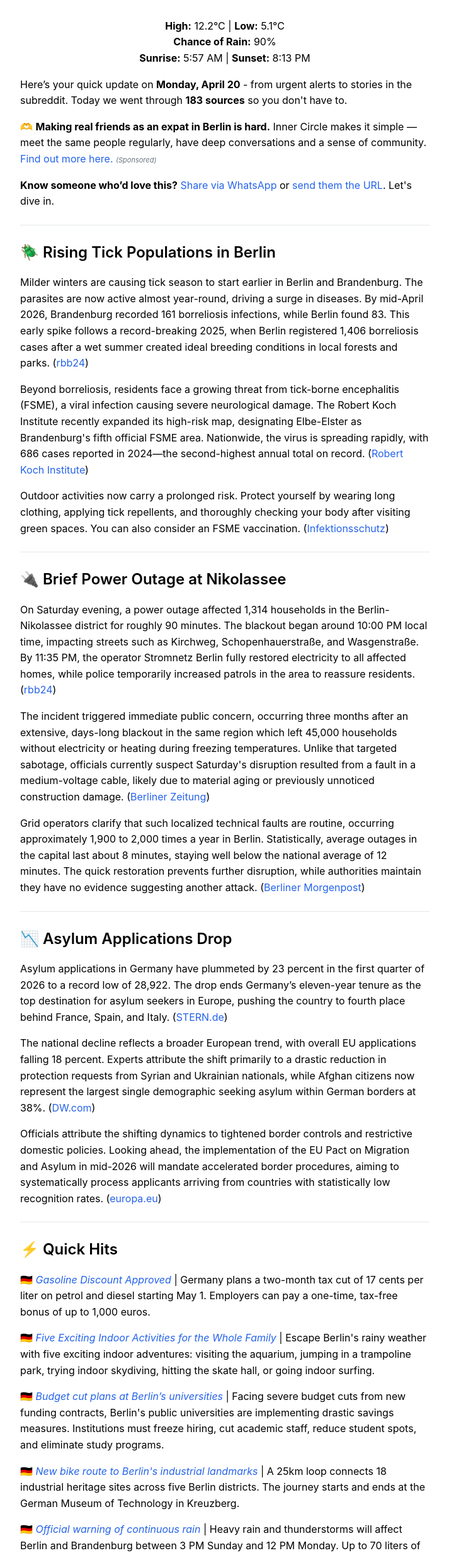
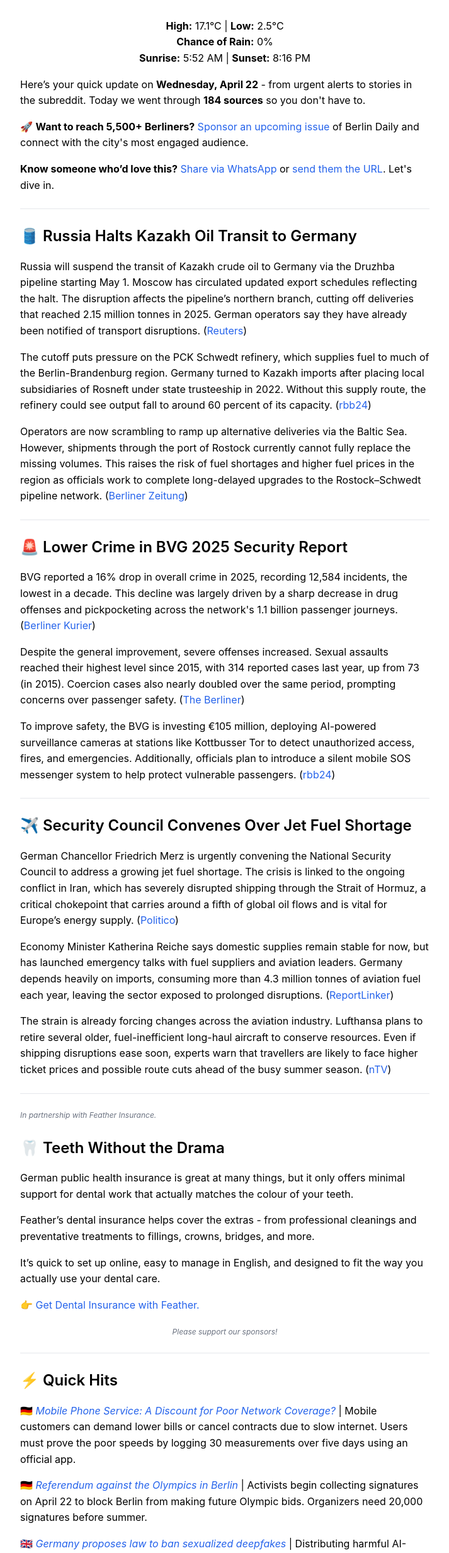
Before and after one commit to plamenpasliev/berlindaily-newsletter-archive, a website: page archive/latest.html in a window 1280 px wide. Shown: the part 234-2700 px from the top of the page at 63% size, without its empty margins (283-996 px from the left). Drawn offline with Linux system fonts and the light colour scheme.

Commit message:
Update Today's Newsletter

```diff
--- a/archive/latest.html
+++ b/archive/latest.html
@@ -4,10 +4,10 @@
 <head>
     <meta charset="UTF-8">
     <meta name="viewport" content="width=device-width, initial-scale=1.0">
-    <title>🪲 Tick on the rise, Power cuts, Asylum applications - Berlin News Daily</title>
+    <title>🛢️ Oil cutoff, Lower crime, Jet fuel - Berlin News Daily</title>
     <meta name="description" content="Stay informed with curated Berlin news and events in English — perfect for expats and newcomers. We go through 100+ articles, posts and events each day so you don't have to.">
     <meta name="author" content="Plamen Pasliev" />
-    <meta name="publish-date" content="2026-04-20">
+    <meta name="publish-date" content="2026-04-22">
     <link rel="canonical" href="https://berlindaily.org/" />
 
     <!-- Cache control for static assets -->
@@ -17,20 +17,20 @@
     <link rel="preload" as="image" href="/assets/berlin-news-daily-logo.webp" fetchpriority="high" />
     <link rel="stylesheet" href="style.css">
 
-    <meta property="og:title" content="🪲 Tick on the rise, Power cuts, Asylum applications - Berlin News Daily" />
+    <meta property="og:title" content="🛢️ Oil cutoff, Lower crime, Jet fuel - Berlin News Daily" />
     <meta property="og:description" content="Stay informed with curated Berlin news and events in English — perfect for expats and newcomers. We go through 100+ articles, posts and events each day so you don't have to." />
     <meta property="og:type" content="article" />
-    <meta property="og:url" content="https://newsletter.berlindaily.org/archive/20260420-tick-on-the-rise-power-cuts-asylum-applications.html" />
+    <meta property="og:url" content="https://newsletter.berlindaily.org/archive/20260422-oil-cutoff-lower-crime-jet-fuel.html" />
     <meta property="og:image" content="https://storage.googleapis.com/gpt-engineer-file-uploads/4EHtkGxfgqNmjMCrTPEpIxYaKjf2/social-images/social-1758459261289-berlindaily-logo.png">
 
 <script type="application/ld+json">
 {
   "@context": "https://schema.org",
   "@type": "NewsArticle",
-  "headline": "🪲 Tick on the rise, Power cuts, Asylum applications - Berlin News Daily",
+  "headline": "🛢️ Oil cutoff, Lower crime, Jet fuel - Berlin News Daily",
   "image": [ "https://newsletter.berlindaily.org/assets/berlin-news-daily-logo.webp"
    ],
-  "datePublished": "2026-04-20",
+  "datePublished": "2026-04-22",
   "author": {
     "@type": "Organization",
     "name": "Berlin News Daily"
@@ -63,50 +63,70 @@
   <br>
 
 <h1 id="☀️-guten-morgen-berlin">☀️ Guten Morgen, Berlin!</h1>
-<p><strong>High:</strong> 12.2°C | <strong>Low:</strong> 5.1°C<br><strong>Chance of Rain:</strong> 90%<br><strong>Sunrise:</strong> 5:57 AM | <strong>Sunset:</strong> 8:13 PM</p>
+<p><strong>High:</strong> 17.1°C | <strong>Low:</strong> 2.5°C<br><strong>Chance of Rain:</strong> 0%<br><strong>Sunrise:</strong> 5:52 AM | <strong>Sunset:</strong> 8:16 PM</p>
 </div>
 
-<p>Here’s your quick update on <strong>Monday, April 20</strong> - from urgent alerts to stories in the subreddit. Today we went through <strong>183 sources</strong> so you don&#39;t have to. </p>
-<p>🫶 <strong>Making real friends as an expat in Berlin is hard.</strong> Inner Circle makes it simple — meet the same people regularly, have deep conversations and a sense of community. <a href="http://theanalogcircle.com/memberships?utm_source=berlindaily&amp;utm_medium=affiliates&amp;utm_campaign=bdl-2026-04-20&amp;utm_section=top">Find out more here.</a> <span style="font-size: 11px; color: #6b7280; font-style: italic;">(Sponsored)</span></p>
-<p><strong>Know someone who’d love this?</strong> <a href="https://api.whatsapp.com/send?text=Hey%21%20I%E2%80%99ve%20been%20reading%20Berlin%20Daily%20lately%20and%20thought%20you%E2%80%99d%20like%20it.%20It%20helps%20me%20stay%20informed%20and%20find%20out%20cool%20things%20to%20do%20in%20Berlin.%20It%27s%20also%20free.%20Check%20it%20out%3A%20https%3A%2F%2Fberlindaily.org">Share via WhatsApp</a> or <a href="https://newsletter.berlindaily.org/archive/20260420-tick-on-the-rise-power-cuts-asylum-applications.html">send them the URL</a>. Let&#39;s dive in.</p>
+<p>Here’s your quick update on <strong>Wednesday, April 22</strong> - from urgent alerts to stories in the subreddit. Today we went through <strong>184 sources</strong> so you don&#39;t have to. </p>
+<p>🚀 <strong>Want to reach 5,500+ Berliners?</strong> <a href="https://berlindaily.org/partner">Sponsor an upcoming issue</a> of Berlin Daily and connect with the city&#39;s most engaged audience.</p>
+<p><strong>Know someone who’d love this?</strong> <a href="https://api.whatsapp.com/send?text=Hey%21%20I%E2%80%99ve%20been%20reading%20Berlin%20Daily%20lately%20and%20thought%20you%E2%80%99d%20like%20it.%20It%20helps%20me%20stay%20informed%20and%20find%20out%20cool%20things%20to%20do%20in%20Berlin.%20It%27s%20also%20free.%20Check%20it%20out%3A%20https%3A%2F%2Fberlindaily.org">Share via WhatsApp</a> or <a href="https://newsletter.berlindaily.org/archive/20260422-oil-cutoff-lower-crime-jet-fuel.html">send them the URL</a>. Let&#39;s dive in.</p>
 <hr>
-<h2 id="🪲-rising-tick-populations-in-berlin">🪲 Rising Tick Populations in Berlin</h2>
-<p class="excerpt">Milder winters are causing tick season to start earlier in Berlin and Brandenburg. The parasites are now active almost year-round, driving a surge in diseases. By mid-April 2026, Brandenburg recorded 161 borreliosis infections, while Berlin found 83. This early spike follows a record-breaking 2025, when Berlin registered 1,406 borreliosis cases after a wet summer created ideal breeding conditions in local forests and parks. (<a href="https://www.rbb24.de/panorama/beitrag/2026/04/zecken-berlin-brandenburg-saison-fsme-borreliose-menschen-tiere.html">rbb24</a>)</p>
-<p>Beyond borreliosis, residents face a growing threat from tick-borne encephalitis (FSME), a viral infection causing severe neurological damage. The Robert Koch Institute recently expanded its high-risk map, designating Elbe-Elster as Brandenburg&#39;s fifth official FSME area. Nationwide, the virus is spreading rapidly, with 686 cases reported in 2024—the second-highest annual total on record. (<a href="https://www.rki.de">Robert Koch Institute</a>)</p>
-<p>Outdoor activities now carry a prolonged risk. Protect yourself by wearing long clothing, applying tick repellents, and thoroughly checking your body after visiting green spaces. You can also consider an FSME vaccination. (<a href="https://www.infektionsschutz.de/infektionen/uebertragungswege/infektionen-ueber-zecken-und-muecken/">Infektionsschutz</a>)</p>
+<h2 id="🛢️-russia-halts-kazakh-oil-transit-to-germany">🛢️ Russia Halts Kazakh Oil Transit to Germany</h2>
+<p class="excerpt">Russia will suspend the transit of Kazakh crude oil to Germany via the Druzhba pipeline starting May 1. Moscow has circulated updated export schedules reflecting the halt. The disruption affects the pipeline’s northern branch, cutting off deliveries that reached 2.15 million tonnes in 2025. German operators say they have already been notified of transport disruptions. (<a href="https://www.reuters.com/business/energy/russia-halt-kazakhstans-oil-flows-germany-via-druzhba-sources-say-2026-04-21/">Reuters</a>)</p>
+<p>The cutoff puts pressure on the PCK Schwedt refinery, which supplies fuel to much of the Berlin-Brandenburg region. Germany turned to Kazakh imports after placing local subsidiaries of Rosneft under state trusteeship in 2022. Without this supply route, the refinery could see output fall to around 60 percent of its capacity. (<a href="https://www.rbb24.de/wirtschaft/beitrag/2026/04/pck-schwedt-oel-drohender-lieferstopp-kasachstan-rosneft-russland.html">rbb24</a>)</p>
+<p>Operators are now scrambling to ramp up alternative deliveries via the Baltic Sea. However, shipments through the port of Rostock currently cannot fully replace the missing volumes. This raises the risk of fuel shortages and higher fuel prices in the region as officials work to complete long-delayed upgrades to the Rostock–Schwedt pipeline network. (<a href="https://www.berliner-zeitung.de/article/oel-stopp-aus-kasachstan-dreht-putin-deutschland-jetzt-den-oel-hahn-zu-10031803">Berliner Zeitung</a>)</p>
 <hr>
-<h2 id="🔌-brief-power-outage-at-nikolassee">🔌 Brief Power Outage at Nikolassee</h2>
-<p class="excerpt">On Saturday evening, a power outage affected 1,314 households in the Berlin-Nikolassee district for roughly 90 minutes. The blackout began around 10:00 PM local time, impacting streets such as Kirchweg, Schopenhauerstraße, and Wasgenstraße. By 11:35 PM, the operator Stromnetz Berlin fully restored electricity to all affected homes, while police temporarily increased patrols in the area to reassure residents. (<a href="https://www.rbb24.de/panorama/beitrag/2026/04/berlin-stromausfall-nikolassee-behoben.html">rbb24</a>)</p>
-<p>The incident triggered immediate public concern, occurring three months after an extensive, days-long blackout in the same region which left 45,000 households without electricity or heating during freezing temperatures. Unlike that targeted sabotage, officials currently suspect Saturday&#39;s disruption resulted from a fault in a medium-voltage cable, likely due to material aging or previously unnoticed construction damage. (<a href="https://www.berliner-zeitung.de/news/stromausfall-in-berlin-nikolassee-ueber-1300-haushalte-betroffen-ursache-noch-unklar-li.10031257">Berliner Zeitung</a>)</p>
-<p>Grid operators clarify that such localized technical faults are routine, occurring approximately 1,900 to 2,000 times a year in Berlin. Statistically, average outages in the capital last about 8 minutes, staying well below the national average of 12 minutes. The quick restoration prevents further disruption, while authorities maintain they have no evidence suggesting another attack. (<a href="https://www.morgenpost.de/bezirke/steglitz-zehlendorf/article411752715/stromausfall-in-berlin-haushalte-in-nikolassee-wieder-am-netz.html">Berliner Morgenpost</a>)</p>
+<h2 id="🚨-lower-crime-in-bvg-2025-security-report">🚨 Lower Crime in BVG 2025 Security Report</h2>
+<p class="excerpt">BVG reported a 16% drop in overall crime in 2025, recording 12,584 incidents, the lowest in a decade. This decline was largely driven by a sharp decrease in drug offenses and pickpocketing across the network&#39;s 1.1 billion passenger journeys. (<a href="https://www.berliner-kurier.de/berlin/bvg-sicherheitsbilanz-zeigt-positive-tendenz-aber-auch-alarmierende-trends-li.10031640">Berliner Kurier</a>)</p>
+<p>Despite the general improvement, severe offenses increased. Sexual assaults reached their highest level since 2015, with 314 reported cases last year, up from 73 (in 2015). Coercion cases also nearly doubled over the same period, prompting concerns over passenger safety. (<a href="https://www.the-berliner.com/english-news-berlin/bvg-crime-stats/">The Berliner</a>)</p>
+<p>To improve safety, the BVG is investing €105 million, deploying AI-powered surveillance cameras at stations like Kottbusser Tor to detect unauthorized access, fires, and emergencies. Additionally, officials plan to introduce a silent mobile SOS messenger system to help protect vulnerable passengers. (<a href="https://www.rbb24.de/panorama/beitrag/2026/04/bvg-berlin-oepnv-ki-kameras-straftaten-sicherheit-nahverkehr.html">rbb24</a>)</p>
 <hr>
-<h2 id="📉-asylum-applications-drop">📉 Asylum Applications Drop</h2>
-<p class="excerpt">Asylum applications in Germany have plummeted by 23 percent in the first quarter of 2026 to a record low of 28,922. The drop ends Germany’s eleven-year tenure as the top destination for asylum seekers in Europe, pushing the country to fourth place behind France, Spain, and Italy. (<a href="https://www.stern.de/politik/asylantraege--deutschland-rutscht-erstmals-seit-2015-auf-rang-vier-37322930.html">STERN.de</a>)</p>
-<p>The national decline reflects a broader European trend, with overall EU applications falling 18 percent. Experts attribute the shift primarily to a drastic reduction in protection requests from Syrian and Ukrainian nationals, while Afghan citizens now represent the largest single demographic seeking asylum within German borders at 38%. (<a href="https://www.dw.com/de/asyl-antr%C3%A4ge-deutschland-europaeische-union-eu-migration-euaa-tiefstand-rekordtief-syrien-ukraine/a-76847801">DW.com</a>)</p>
-<p>Officials attribute the shifting dynamics to tightened border controls and restrictive domestic policies. Looking ahead, the implementation of the EU Pact on Migration and Asylum in mid-2026 will mandate accelerated border procedures, aiming to systematically process applicants arriving from countries with statistically low recognition rates. (<a href="https://www.euaa.europa.eu/latest-asylum-trends-monthly-overview/recognition-rates">europa.eu</a>)</p>
+<h2 id="✈️-security-council-convenes-over-jet-fuel-shortage">✈️ Security Council Convenes Over Jet Fuel Shortage</h2>
+<p class="excerpt">German Chancellor Friedrich Merz is urgently convening the National Security Council to address a growing jet fuel shortage. The crisis is linked to the ongoing conflict in Iran, which has severely disrupted shipping through the Strait of Hormuz, a critical chokepoint that carries around a fifth of global oil flows and is vital for Europe’s energy supply. (<a href="https://www.politico.eu/article/friedrich-merz-germany-security-council-jet-fuel-shortage/">Politico</a>)</p>
+<p>Economy Minister Katherina Reiche says domestic supplies remain stable for now, but has launched emergency talks with fuel suppliers and aviation leaders. Germany depends heavily on imports, consuming more than 4.3 million tonnes of aviation fuel each year, leaving the sector exposed to prolonged disruptions. (<a href="https://www.reportlinker.com/">ReportLinker</a>)</p>
+<p>The strain is already forcing changes across the aviation industry. Lufthansa plans to retire several older, fuel-inefficient long-haul aircraft to conserve resources. Even if shipping disruptions ease soon, experts warn that travellers are likely to face higher ticket prices and possible route cuts ahead of the busy summer season. (<a href="https://www.n-tv.de/wirtschaft/Auch-Deutschland-droht-ein-Kerosinmangel-id30734929.html">nTV</a>)</p>
+<hr>
+<p style="font-size: 12px; color: #6b7280; font-style: italic;">
+  In partnership with Feather Insurance.
+</p>
+
+<h2 id="🦷-teeth-without-the-drama">🦷 Teeth Without the Drama</h2>
+<p>German public health insurance is great at many things, but it only offers minimal support for dental work that actually matches the colour of your teeth.</p>
+<p>Feather’s dental insurance helps cover the extras - from professional cleanings and preventative treatments to fillings, crowns, bridges, and more.</p>
+<p>It’s quick to set up online, easy to manage in English, and designed to fit the way you actually use your dental care.</p>
+<p>👉 <a href="https://feather-insurance.com/dental-insurance?utm_source=berlindaily&amp;utm_medium=newsletter&amp;utm_campaign=dental-0426">Get Dental Insurance with Feather.</a></p>
+<p style="font-size: 12px; color: #6b7280; margin-top: 20px; text-align: center; font-style: italic;">
+  Please support our sponsors!
+</p>
+
 <hr>
 <h2 id="⚡-quick-hits">⚡ Quick Hits</h2>
-<p>🇩🇪 <a href="https://www.merkur.de/wirtschaft/tanken-um-wie-viel-guenstiger-wird-tankrabatt-beschlossen-ab-wann-zr-94259417.html"><em>Gasoline Discount Approved</em></a> | Germany plans a two-month tax cut of 17 cents per liter on petrol and diesel starting May 1. Employers can pay a one-time, tax-free bonus of up to 1,000 euros.</p>
-<p>🇩🇪 <a href="https://berlin.t-online.de/region/berlin/id_100852676/regen-in-berlin-fuenf-indoor-aktivitaeten-gegen-langeweile.html"><em>Five Exciting Indoor Activities for the Whole Family</em></a> | Escape Berlin&#39;s rainy weather with five exciting indoor adventures: visiting the aquarium, jumping in a trampoline park, trying indoor skydiving, hitting the skate hall, or going indoor surfing.</p>
-<p>🇩🇪 <a href="https://www.tagesspiegel.de/berlin/kurzungsplane-der-berliner-hochschulen-an-diesen-stellen-wollen-hu-fu-und-co-sparen-15495590.html"><em>Budget cut plans at Berlin’s universities</em></a> | Facing severe budget cuts from new funding contracts, Berlin&#39;s public universities are implementing drastic savings measures. Institutions must freeze hiring, cut academic staff, reduce student spots, and eliminate study programs.</p>
-<p>🇩🇪 <a href="https://www.berlin.de/aktuelles/10326775-958090-neue-fahrradroute-zu-berliner-industried.html"><em>New bike route to Berlin&#39;s industrial landmarks</em></a> | A 25km loop connects 18 industrial heritage sites across five Berlin districts. The journey starts and ends at the German Museum of Technology in Kreuzberg.</p>
-<p>🇩🇪 <a href="https://www.morgenpost.de/berlin/article411756488/wetter-heute-in-berlin-amtliche-warnung-vor-dauerregen.html"><em>Official warning of continuous rain</em></a> | Heavy rain and thunderstorms will affect Berlin and Brandenburg between 3 PM Sunday and 12 PM Monday. Up to 70 liters of rainfall per square meter may flood roads. Sunny weather returns on Tuesday.</p>
+<p>🇩🇪 <a href="https://www.rbb24.de/wirtschaft/beitrag/2026/04/mobilfunk-funkloch-potsdam-neu-fahrland-handy-preisminderung-bundesnetzagentur.html"><em>Mobile Phone Service: A Discount for Poor Network Coverage?</em></a> | Mobile customers can demand lower bills or cancel contracts due to slow internet. Users must prove the poor speeds by logging 30 measurements over five days using an official app.</p>
+<p>🇩🇪 <a href="https://taz.de/Volksbegehren-gegen-Olympia/!6169423/"><em>Referendum against the Olympics in Berlin</em></a> | Activists begin collecting signatures on April 22 to block Berlin from making future Olympic bids. Organizers need 20,000 signatures before summer. </p>
+<p>🇬🇧 <a href="https://www.biometricupdate.com/202604/germany-proposes-law-to-ban-sexualized-deepfakes-after-scandal"><em>Germany proposes law to ban sexualized deepfakes</em></a> | Distributing harmful AI-generated media could result in up to 2 years in prison under planned changes to the German Criminal Code.</p>
+<p>🇩🇪 <a href="https://www.tagesschau.de/inland/regional/berlin/rbb-mehrfachkarte-fuer-berliner-sommerbaeder-im-vorverkauf-100.html"><em>Multi-visit passes for Berlin&#39;s outdoor pools available</em></a> | A 20-entry pass for Berlin summer pools costs €70 until May 1 and €80 afterwards. The swimming season begins on May 1st.</p>
+<p>🇩🇪 <a href="https://www.n-tv.de/regionales/berlin-und-brandenburg/Opferberatung-358-rassistische-und-rechte-Uebergriffe-id30738306.html"><em>358 racist and far-right attacks in Berlin &amp; Brandenburg</em></a> | Reachout recorded 358 extremist attacks across Berlin in 2025. These incidents affected 545 individuals, including 68 minors. Most cases involved racial discrimination, political violence, or anti-LGBTQ+ hostility.</p>
+<hr>
+<h2 id="📅-top-events-this-week">📅 Top Events This Week</h2>
+<p>🎟️ <strong>Good Solo</strong> — <a href="https://rausgegangen.de/en/events/amateur-chess-0/">Amateur Chess</a> | Thu, Apr 23, 19:00 | €5 | Mitte | Grab a drink and sit across a stranger at this casual chess night, designed to spark fun conversations rather than serious competition.</p>
+<p>🎟️ <strong>Wildcard</strong> — <a href="https://www.berlin.de/en/shopping/markets/design-markets/9627265-7981482-the-queer-night-market.en.html">The Queer Night Market</a> | Fri, April 24, 4–11 p.m. | €3 | Friedrichshain | Spend your evening by the Spree browsing independent art and handmade goods, with live drag performances and street food.</p>
+<p>🎟️ <strong>Club Pick</strong> — <a href="https://ra.co/events/2348436">Else Opening x Mutual Rytm</a> | Sat, 25 Apr, 14:00 – 08:00 | €25 | Treptow | Kick off the open-air season with an extended techno session, featuring a newly upgraded sound system and a new DJ booth at Else.</p>
+<p>🎟️ <strong>Partner Event</strong> — <a href="https://www.iamexpatfair.de/#/?affl=BerlinDaily">IamExpat Fair 2026</a> | Sat, May 30, 10:00 AM | Free | Neukölln | Connect with thousands of internationals, discover expat-friendly businesses, and attend expert workshops at this essential one-day fair designed to help you navigate life in Germany.</p>
+<div style="margin-top: 20px; margin-bottom: 20px; text-align:center">
+<p style="font-family: Helvetica, Arial, sans-serif; font-size: 14px; color: #555555; margin: 0; font-style: italic;">
+    Hosting a workshop or meetup?
+    <a href="https://berlindaily.org/partner" target="_blank" style="color: #0066cc; text-decoration: underline; font-weight: bold;">
+      Click here to feature your event.
+    </a>
+  </p>
+</div>
+
 <hr>
 <h2 id="💬-what-berliners-are-talking-about">💬 What Berliners Are Talking About</h2>
-<p>🗣️ <a href="https://www.reddit.com/r/berlin/comments/1spogca/dispose_a_medium_size_furniture/"><em>Dispose a medium size furniture</em></a> | Berliners suggest using BSR recycling services, local “Kieztage,” or apps to responsibly ditch the broken shoe rack.</p>
-<p>🗣️ <a href="https://www.reddit.com/r/berlinsocialclub/comments/1splyto/acoustic_windows_altbau_samariter_kiez/"><em>Acoustic windows - Altbau Samariter Kiez</em></a> | Residents debate noise in an old Berlin apartment, weighing window upgrades against legal, landlord, and heritage restrictions.</p>
-<p>🗣️ <a href="https://www.reddit.com/r/berlinsocialclub/comments/1spp1uk/poker_home_game/"><em>Poker home game</em></a> | Locals organize a friendly low-stakes poker home game and are looking for more players.</p>
+<p>🗣️ <a href="https://www.reddit.com/r/berlinsocialclub/comments/1sri17u/predeportation_picnicmental_health_support_group/"><em>Pre-Deportation Picnic/Mental Health Support Group</em></a> | Expat in Berlin starts a  mental health support group for non-EU nationals.</p>
+<p>🗣️ <a href="https://www.reddit.com/r/berlinsocialclub/comments/1sri41k/looking_for_recommendations_on_fkk_spaces_in/"><em>Looking for recommendations on FKK spaces in berlin</em></a> | Find tips on truly clothing-optional saunas, lakes, and social nude events.</p>
+<p>🗣️ <a href="https://www.reddit.com/r/berlinsocialclub/comments/1srjmyg/good_restaurants_to_work_at_in_berlin/"><em>Good restaurants to work at in Berlin!</em></a> | Cooks swap recommendations for Berlin restaurants that treat kitchen staff fairly.</p>
 <hr>
-<h2 id="📊-chart-of-the-day">📊 Chart of the Day</h2>
-<div align="center">
-  <img src="https://i.imgur.com/WpWA1q7.png" width="400" alt="Berlin Wage Gap">
-  <br>
-<small><em> While the foreigner wage gap still exists (€610/month difference), the playing field is leveling fast. </em></small>
-</div>
-
-
-<hr>
-<p>🎭 <strong>Word of the Day:</strong> Lampenfieber | <strong>Literal:</strong> Lamp fever | <strong>Meaning:</strong> Stage fright. | <strong>Example:</strong> <em>Vor ihrem Auftritt hatte die Schauspielerin starkes Lampenfieber.</em> (Before her performance, the actress had strong lamp fever.)</p>
+<p>🤸 <strong>Word of the Day:</strong> Springinsfeld | <strong>Literal:</strong> Jump in field | <strong>Meaning:</strong> A highly energetic, lively, and slightly naive young person. | <strong>Example:</strong> <em>Mein kleiner Neffe ist ein richtiger Springinsfeld, der nie stillsitzen kann.</em> (My little nephew is a real jump in field who can never sit still.)</p>
 <hr>
 <h3 id="👋-thats-a-wrap-thank-you-for-reading">👋 That&#39;s a wrap! Thank you for reading.</h3>
 <p>Got feedback? Write us at <a href="mailto:news@berlindaily.org">news@berlindaily.org</a>. </p>
```
